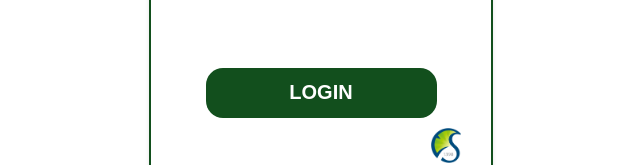
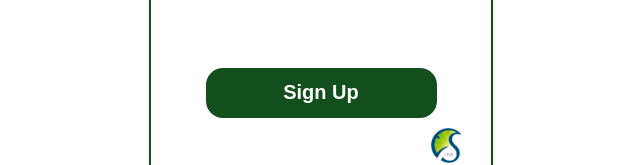
Before and after one commit to jhee86/Finp-new, a React (Create React App) app: page /signup in a window 1280 px wide. Shown: the part 353-518 px from the top of the page, without its empty margins (319-959 px from the left). Built offline with nearby package versions, Linux system fonts and the light colour scheme.

Commit message:
signup 리다이렉트

```diff
--- a/src/components/Login/Signup.js
+++ b/src/components/Login/Signup.js
@@ -1,16 +1,21 @@
 import React from 'react';
 import { GoogleLogin } from "@react-oauth/google";
 import { GoogleOAuthProvider } from "@react-oauth/google";
+import { useNavigate } from 'react-router-dom';
 import './Auth.css';
 
 const Signup = () => {
     const clientId = '209716783504-15djcr9u94lugi8h3cjqi606pvp5ovc3.apps.googleusercontent.com';
+    const navigate = useNavigate();
+
+    const handleSignup = () => {
+        navigate('/mainpage');
+    };
 
     return (
         <div className="auth-container">
-
-                <h2>Sign Up</h2>
-                <div className="auth-form">
+            <h2>Sign Up</h2>
+            <div className="auth-form">
                 <GoogleOAuthProvider clientId={clientId}>
                     <GoogleLogin
                         onSuccess={(res) => {
@@ -21,9 +26,8 @@ const Signup = () => {
                         }}
                     />
                 </GoogleOAuthProvider>
-                </div>
-                <button type="submit">LOGIN</button>
-
+            </div>
+            <button type="submit" onClick={handleSignup}>Sign Up</button>
             <div className="logo-container">
                 <img src='/assets/pngegg (1).png' alt="skku logo" />
             </div>
```
